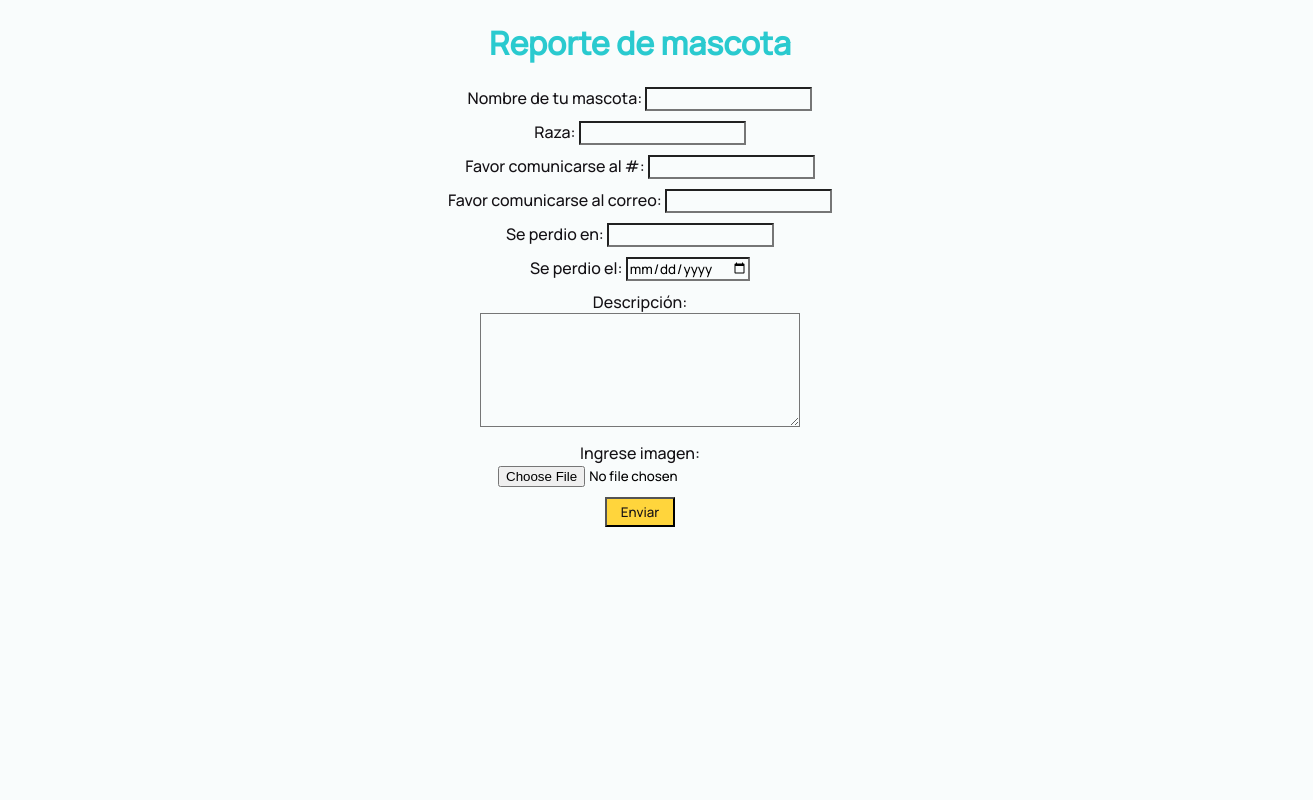
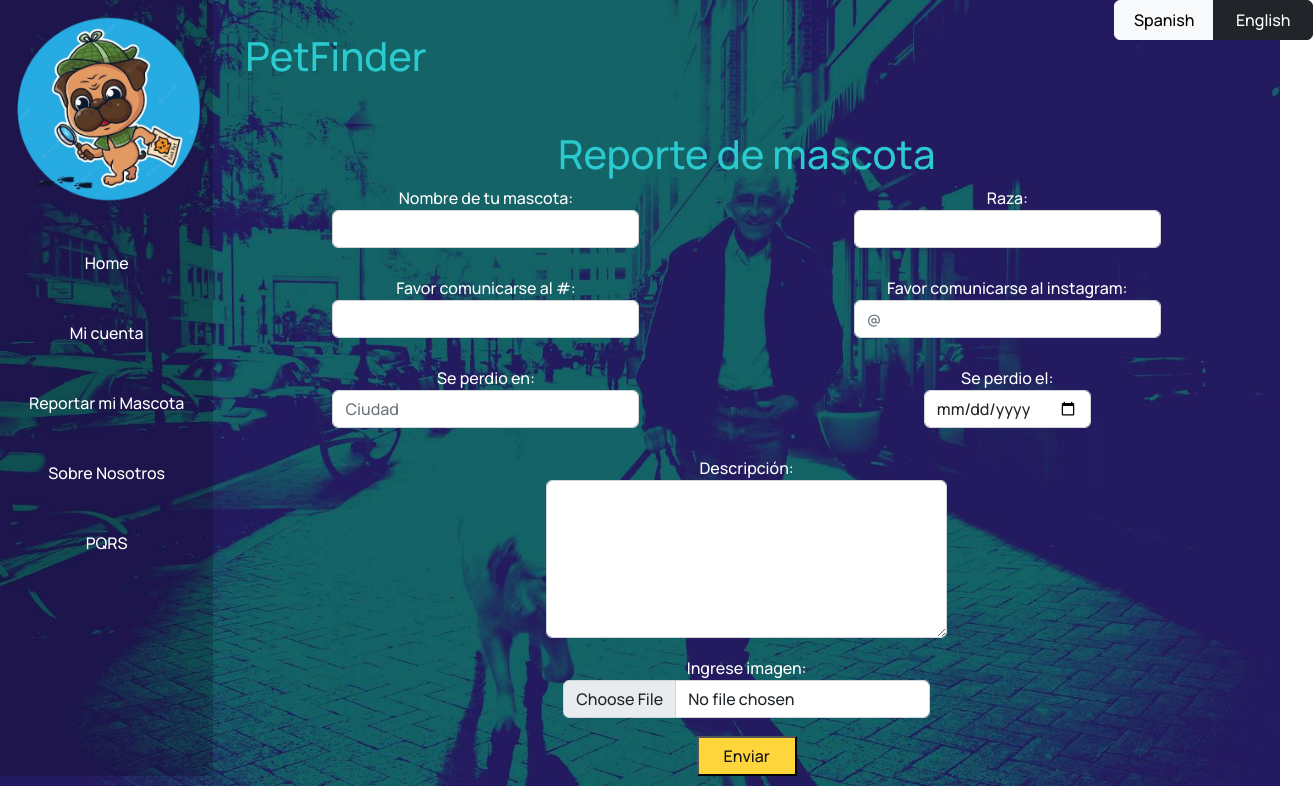
Before and after one commit to Danniel13/PetFinder, a plain HTML site: page reporter.html in a window 1280 px wide. Shown: the whole page, 1313 px wide, since content can reach past the window. Drawn offline with nearby package versions, Linux system fonts and the light colour scheme.

Commit message:
Actualizacion de reporte de mascota

```diff
--- /dev/null
+++ b/estilos/index.css
@@ -0,0 +1,74 @@
+
+.container-fluid{
+background-image:url(/assest/duotone.jpg);
+background-repeat: no-repeat;
+background-size:cover;
+
+}
+#Aside{
+    /*background-color: #ededd8;*/
+    background-color:rgba(0, 0, 0, 0.2) ;
+}
+.btn-aside{
+    background-color:rgba(0, 0, 0, .0);
+    color: white;
+    width: 100%;
+    margin-top:2rem;
+}
+.btn-aside:hover{
+    color: white;
+    background-color:rgba(0, 0, 0, .0);
+}
+#img-logo{
+    background-color:rgba(0, 0, 0, .0) ;
+    width: 100%;
+    padding-top: 1rem;
+}
+#Section{
+    /*background-color: #a3c8e9;*/
+}
+#header{
+    padding: 1rem;
+    margin: 1rem;
+    color: white;
+}
+#second-header{
+    padding: 1rem;
+    color: white;
+
+}
+#imgs-section{
+    padding: 1rem;
+    display: flex;
+    flex-direction:column;
+    flex-wrap: wrap;
+    justify-content: start;
+}
+.card-section{
+    width: 21rem;
+    height: auto;
+    margin-bottom: 1rem;
+    background-color:rgba(0, 0, 0, 0.2) ;
+}
+.card-body{
+    background-color:rgba(0, 0, 0, 0.2) ;
+}
+#Paginacion{
+display: flex;
+justify-content: center;
+}
+#Footer{
+    /*background-color: #ededd8;*/
+    padding-top: 1rem;
+    color: white;
+    background-color:rgba(0, 0, 0, 0.2) ;
+}
+#social-media{
+    padding: 1rem;
+}
+#Menu_flotante{
+    position: fixed;
+    margin-top:10px;
+    z-index: 1;
+
+}
--- a/estilos/reporter.css
+++ b/estilos/reporter.css
@@ -11,11 +11,12 @@ div{    /*Separacion de formulario  */
 
 body{
     text-align: center;
+
 }
 
 *{
     font-family: "Manrope", 'Times New Roman', Times, serif;
-    background-color: #f9fcfc;
+
 }
 
 h1{
@@ -23,24 +24,31 @@ h1{
 }
 
 label{
-    color: #141115;
+    margin-bottom: 10px;
+    color: #FFFFFF;
 }
+
+/* .form-control{
+    width: 130% ;
+} */
 
 button{
     background-color: #ffd53c;
     color: #141115;
-    width: 70px;
-    height: 30px;
+    width: 100px;
+    height: 40px;
 }
+
+
 
 /* Brillito de boton enviar*/
 
-.btn{
+.btn-enviar{
     position: relative;
     overflow: hidden;
 }
 
-.btn::before{
+.btn-enviar::before{
     content: '';
     position: absolute;
     background: white;
@@ -51,9 +59,20 @@ button{
     bottom: 0;
 }
 
-.btn:hover::before{
+.btn-enviar:hover::before{
     left: calc(100% + 10px);
     transition: left 500ms;
 }
 
 /* fin de brillito de boton */
+
+#nombre{
+    text-align: left;
+}
+
+aside{
+    float: left;
+    width: 300px;
+    height: 400px;
+    background: whitesmoke;
+}
--- a/reporter.html
+++ b/reporter.html
@@ -1,5 +1,6 @@
 <!DOCTYPE html>
 <html lang="es">
+
     <head>
         <meta charset="UTF-8">
         <meta http-equiv="X-UA-Compatible" content="IE=edge">
@@ -9,67 +10,157 @@
         <link rel="preconnect" href="https://fonts.googleapis.com">
         <link rel="preconnect" href="https://fonts.gstatic.com" crossorigin>
         <link href="https://fonts.googleapis.com/css2?family=Manrope:wght@500&display=swap" rel="stylesheet">
+        <!-- conexion boostrap -->
+        <link href="https://cdn.jsdelivr.net/npm/bootstrap@5.2.1/dist/css/bootstrap.min.css" rel="stylesheet"
+            integrity="sha384-iYQeCzEYFbKjA/T2uDLTpkwGzCiq6soy8tYaI1GyVh/UjpbCx/TYkiZhlZB6+fzT" crossorigin="anonymous">
         <!-- Estilos css -->
         <link rel="stylesheet" href="estilos/reporter.css">
+        <link rel="stylesheet" href="estilos/index.css">
     </head>
 
     <body>
-    <h1>Reporte de mascota</h1>
 
-    <form action="">
-        <div>
-            <label>Nombre de tu mascota:
-                <input type="text">
+        <div class="container-fluid text-center ">
+
+            <div class="row">
+                <!--Aside-->
+                <div class="col-12 col-sm-2 d-none d-xl-block" id="Aside">
+                    <div class="card border-0" id="img-logo">
+                        <img src="assest/photo_2022-08-28_10-07-46.png" class="card-img-top" alt="">
+                    </div>
+
+                    <ul class="nav flex-column ">
+                        <li class="nav-item">
+                            <a class="btn  btn-aside" aria-current="page" href="#">Home</a>
+                        </li>
+
+                        <li class="nav-item">
+                            <a class="btn  btn-aside"" href=" #">Mi cuenta</a>
+                        </li>
+                        <li class="nav-item">
+                            <a class="btn  btn-aside"">Reportar mi Mascota</a>
+                            </li>
+                            <li class=" nav-item">
+                                <a class="btn  btn-aside"" href=" #">Sobre Nosotros</a>
+                        </li>
+                        <li class="nav-item">
+                            <a class="btn  btn-aside"">PQRS</a>
+                        </li>
+
+                    </ul>
+
+                </div>
+
+                <div class=" col-12 col-lg-12 col-xl-10 " id=" Section">
+
+                    <div class="col-1 d-xl-none" id="Menu_flotante">
+                        <div class="dropdown">
+                            <button class="btn btn-secondary dropdown-toggle" data-bs-toggle="dropdown"
+                                aria-expanded="false">
+                                Menu
+                            </button>
+                            <ul class="dropdown-menu" style="">
+                                <li><a class="dropdown-item" href="#dropdown">Mi cuenta</a></li>
+                                <li><a class="dropdown-item" href="#">Reportar mi Mascota</a></li>
+                                <li><a class="dropdown-item" href="#">Sobre Nosotros</a></li>
+                                <li><a class="dropdown-item" href="#">PQRS</a></li>
+                                <div class="btn-group">
+                                    <button class="btn btn-light">Spanish</button>
+                                    <button class="btn btn-dark">English</button>
+                                </div>
+                            </ul>
+                        </div>
+                    </div>
+
+                    <div class="row">
+                        <!--Header-->
+                        <div class="col" id="header">
+                            <h1 id="nombre">PetFinder</h1>
+                        </div>
+                        <div class="col-2 col-12 col-sm-2 d-none d-xl-block">
+                            <div class="btn-group">
+                                <button class="btn btn-light">Spanish</button>
+                                <button class="btn btn-dark">English</button>
+                            </div>
+                        </div>
+                    </div>
+
+
+
+                    <h1> Reporte de mascota</h1>
+
+                    <!-- <div class="container-sm"> -->
+
+                    <form action="" class="container-md">
+
+                        <div class="row">
+                            <div class="col">
+                                <label class="form-label">Nombre de tu mascota:
+                                    <input class="form-control" type="text" size="30">
+                                </label>
+                            </div>
+
+                            <div class="col">
+                                <label class="form-label">Raza:
+                                    <input class="form-control" ctype="text" size="30">
+                                </label>
+                            </div>
+
+                        </div>
+
+                        <div class="row">
+
+                            <div class="col">
+                                <label class="form-label">Favor comunicarse al #:
+                                    <input class="form-control" type="tel" size="30">
+                                </label>
+                            </div>
+
+                            <div class="col">
+                                <label class="form-label">Favor comunicarse al instagram:
+                                    <input class="form-control" placeholder="@" type="email" size="30">
+                                </label>
+                            </div>
+
+                        </div>
+
+                        <div class="row">
+
+                            <div class="col">
+                                <label class="form-label" >Se perdio en:
+                                    <input placeholder="Ciudad" class="form-control" type="text" size="30">
+                                </label>
+                            </div>
+
+                            <div class="col">
+                                <label class="form-label">Se perdio el:
+                                    <input class="form-control" type="date" size="30">
+                                </label>
+                            </div>
+
+                        </div>
+
+
+
+                        <div class="">
+                            <label class="form-label">Descripción:
+                                <textarea class="form-control" name="Descripcion_masc" id="" cols="40"
+                                    rows="6"></textarea>
                             </label>
                         </div>
 
                         <div>
-            <label>Raza:
-                <input type="text">
+                            <label class="form-label" id="texto"> Ingrese imagen:
+                                <input class="form-control" type="file">
                             </label>
                         </div>
 
-        <div>
-            <label>Favor comunicarse al #:
-                <input type="tel">
-            </label>
-        </div>
-
-        <div>
-            <label>Favor comunicarse al correo:
-                <input type="email">
-            </label>
-        </div>
-
-        <div>
-            <label>Se perdio en:
-                <input type="text">
-            </label>
-        </div>
-
-        <div>
-            <label>Se perdio el:
-                <input type="date">
-            </label>
-        </div>
-
-        <div>
-            <label>Descripción: <br>
-                <textarea name="Descripcion_masc" id="" cols="40" rows="6"></textarea>
-            </label>
-        </div>
-
-        <div>
-            <label for="img">Ingrese imagen:</label> <br>
-            <input id="img" type="file">
-        </div>
-
-        <button class="btn">Enviar</button>
+                        <button class="btn-enviar">Enviar</button>
 
                     </form>
 
+                </div>
+            </div>
+    </body>
 
-
-
-</body>
 </html>
```
Also changed, not shown: index.html (+1 -1 lines). Lines whose indentation alone changed are shown as unchanged.
